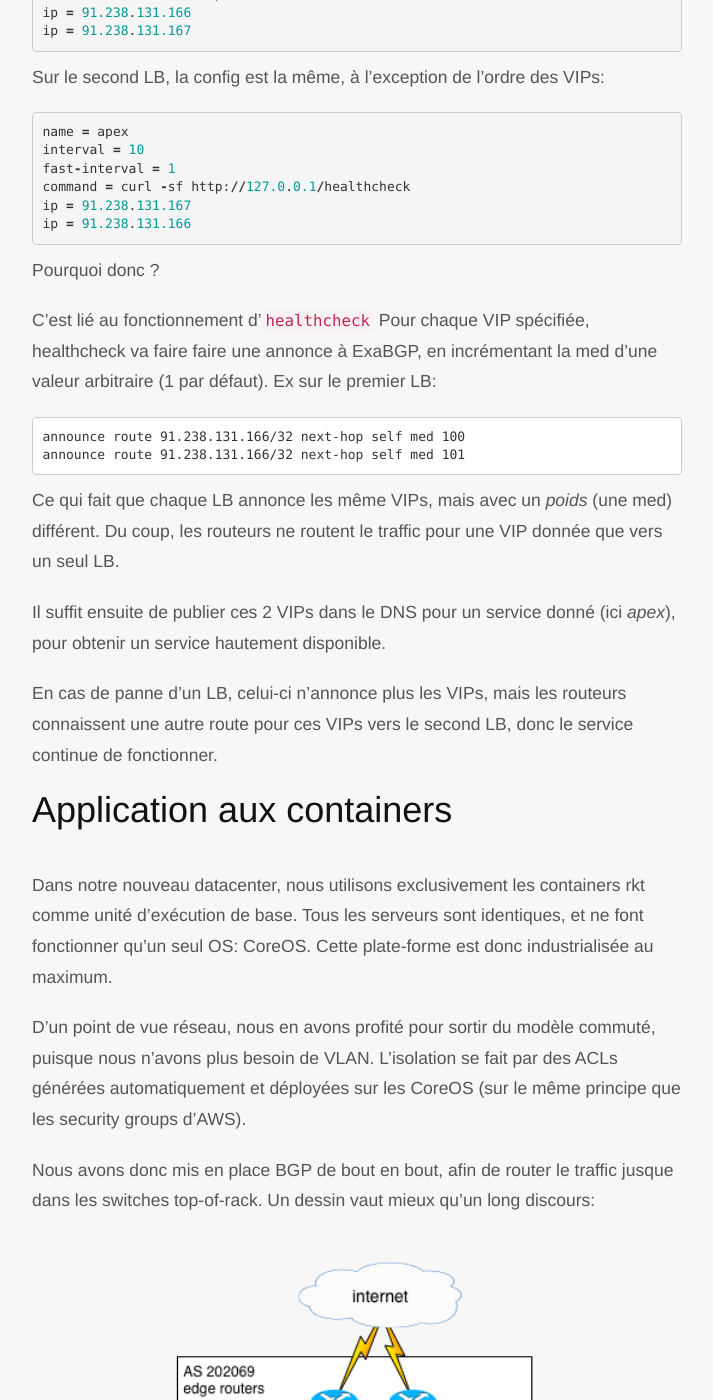
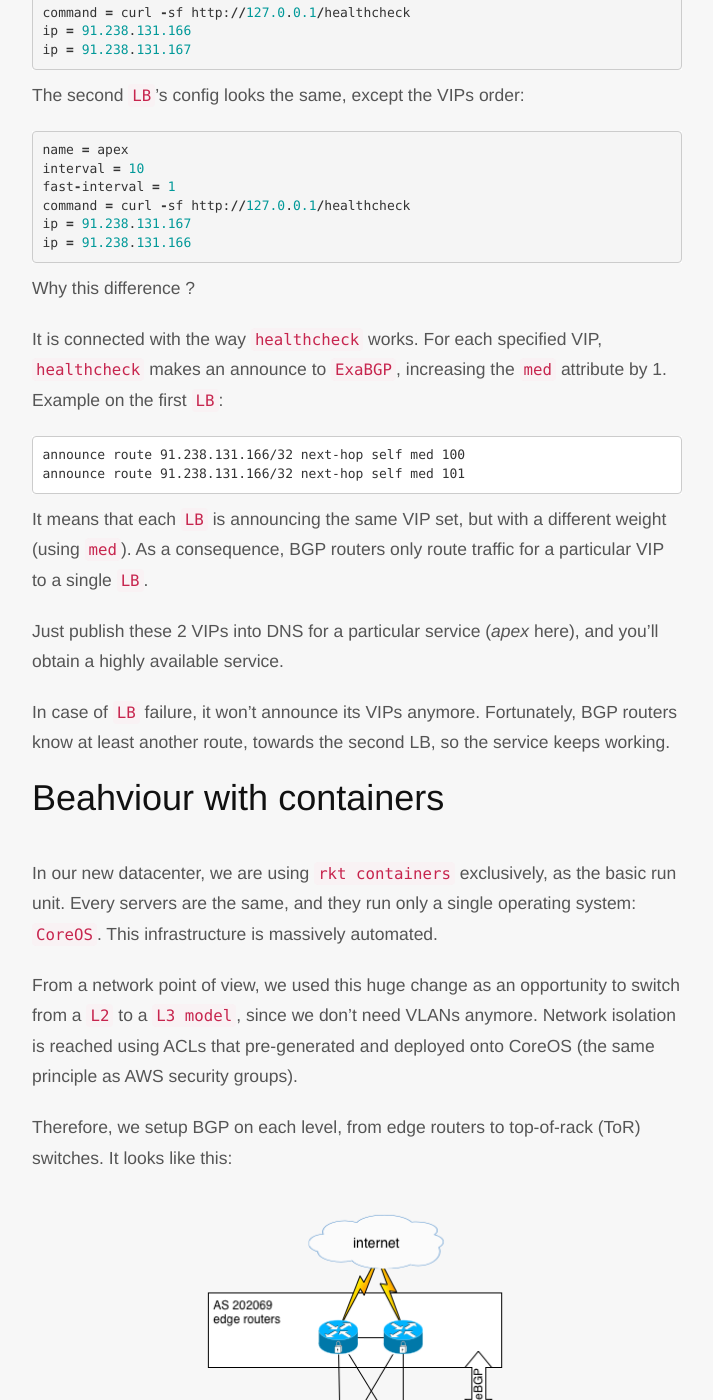
Before and after one commit to blablacar/blablatech, a Jekyll site: the page built from _posts/2016-01-06-bgp-routing-to-containers.md, in a window 1280 px wide and 1400 px high, scrolled down 1999 px. Shown: the whole window, without its empty margins (283-996 px from the left). Built offline with Jekyll 4.4.1, drawn with Linux system fonts in a browser that asks for light colours; nearby versions of some CDN libraries; Markdown is read by kramdown in place of the engine named in the settings; some of the changed text lies outside the part shown.

Commit message:
english translation

```diff
--- a/_posts/2016-01-06-bgp-routing-to-containers.md
+++ b/_posts/2016-01-06-bgp-routing-to-containers.md
@@ -3,23 +3,23 @@ layout:         post
 title:          BGP routing to containers in BlaBlaCar
 tags:           [network, BGP, containers, architecture]
 authors:        [remi-paulmier]
-description:    Impact de l'organisation en containers sur le routage du traffic public avec BGP
+description:    Impact of rkt/containers on public traffic routing with BGP
 ---
 
-# Contexte
+# Context
 
-Jusqu'à présent, le routage du traffic public jusqu'aux serveurs frontaux était assuré via des serveurs particuliers, appelés load-balancers dans notre infrastructure. Ces serveurs sont constitués autour de `nginx` pour l'off-loading SSL, `varnish` pour le reverse-proxying, et `ExaBGP` pour la communication avec nos routeurs BGP.
+Until now, routing of public traffic to our front servers was done via some particular servers, called `load-balancers`(LB) in our infrastructure. These servers are built with `nginx` for SSL-offloading, `varnish` for the reverse-proxy part, and `ExaBGP` for the communication with our BGP routers.
 
-L'arrivée des `containers` avec `rkt` dans notre infrastructure nous a poussé à revoir dans le détail l'organisation de ces composants. C'est l'objet de cet article.
+Our infrastructure's move to `containers`with `rkt` has lead us to re-consider the cooperation of these components.
 
-# Infra existante
+# Existing infrastructure
 
-Pour l'architecture existante, je m'étais inspiré de l'excellent article de Vincent Bernat: [High availability with ExaBGP](<http://vincent.bernat.im/en/blog/2013-exabgp-highavailability.html>)
+For the current design, I was inspired by the Vincent Bernat's excellent post: [High availability with ExaBGP](<http://vincent.bernat.im/en/blog/2013-exabgp-highavailability.html>)
 
-Appliqué à notre infra, ca donnait cela:
-<img src="/images/2016-01-06-bgp-routing-to-containers/old-infra1.png" class="block" style="width: 337px;" />
+When applied to our own infra, it looked like this:
+<img src="/images/2016-01-06-bgp-routing-to-containers/old-infra1.png" class="block" style="width: 352px;" />
 
-Chacun des load-balancers fait tourner [`ExaBGP`](<https://github.com/Exa-Networks/exabgp>), qui communique avec les routeurs BGP. Exemple avec l'un d'entre eux:
+Each of the `load-balancers` is running [ExaBGP](<https://github.com/Exa-Networks/exabgp>), which is talking with BGP routers. Config example of one of them:
 
 {% highlight python %}
 group neighbors {
@@ -38,8 +38,7 @@ group neighbors {
 }
 {% endhighlight%}
 
-
-On utilise le plugin `healthcheck`, qui va, sur chaque LB, réaliser un test de dispo de la resource, puis si le test est concluant, annoncer des VIPs:
+With `ExaBGP`, we also use its `healthcheck` plugin, which is continuously testing the resource and, if available, annoucning some `VIPs`:
 
 {% highlight python %}
 process healthcheck-apex {
@@ -47,7 +46,7 @@ process healthcheck-apex {
 }
 {% endhighlight%}
 
-Regardons le détail de healthcheck-apex.conf:
+Let's check `healthcheck-apex.conf` in detail:
 
 {% highlight python %}
 name = apex
@@ -58,7 +57,7 @@ ip = 91.238.131.166
 ip = 91.238.131.167
 {% endhighlight %}
 
-Sur le second LB, la config est la même, à l'exception de l'ordre des VIPs:
+The second `LB`'s config looks the same, except the VIPs order:
 
 {% highlight python %}
 name = apex
@@ -69,32 +68,32 @@ ip = 91.238.131.167
 ip = 91.238.131.166
 {% endhighlight %}
 
-Pourquoi donc ?
+Why this difference ?
 
-C'est lié au fonctionnement d'`healthcheck` Pour chaque VIP spécifiée, healthcheck va faire faire une annonce à ExaBGP, en incrémentant la med d'une valeur arbitraire (1 par défaut). Ex sur le premier LB:
+It is connected with the way `healthcheck` works. For each specified VIP, `healthcheck` makes an announce to `ExaBGP`, increasing the `med` attribute by 1. Example on the first `LB`:
 
     announce route 91.238.131.166/32 next-hop self med 100
     announce route 91.238.131.166/32 next-hop self med 101
 
-Ce qui fait que chaque LB annonce les même VIPs, mais avec un *poids* (une med) différent. Du coup, les routeurs ne routent le traffic pour une VIP donnée que vers un seul LB.
+It means that each `LB` is announcing the same VIP set, but with a different weight (using `med`). As a consequence, BGP routers only route traffic for a particular VIP to a single `LB`.
 
-Il suffit ensuite de publier ces 2 VIPs dans le DNS pour un service donné (ici *apex*), pour obtenir un service hautement disponible.
+Just publish these 2 VIPs into DNS for a particular service (*apex* here), and you'll obtain a highly available service.
 
-En cas de panne d'un LB, celui-ci n'annonce plus les VIPs, mais les routeurs connaissent une autre route pour ces VIPs vers le second LB, donc le service continue de fonctionner.
+In case of `LB` failure, it won't announce its VIPs anymore. Fortunately, BGP routers know at least another route, towards the second LB, so the service keeps working.
 
-# Application aux containers
+# Beahviour with containers
 
-Dans notre nouveau datacenter, nous utilisons exclusivement les containers rkt comme unité d'exécution de base. Tous les serveurs sont identiques, et ne font fonctionner qu'un seul OS: CoreOS.  Cette plate-forme est donc industrialisée au maximum.
+In our new datacenter, we are using `rkt containers` exclusively, as the basic run unit. Every servers are the same, and they run only a single operating system: `CoreOS`. This infrastructure is massively automated.
 
-D'un point de vue réseau, nous en avons profité pour sortir du modèle commuté, puisque nous n'avons plus besoin de VLAN. L'isolation se fait par des ACLs générées automatiquement et déployées sur les CoreOS (sur le même principe que les security groups d'AWS).
+From a network point of view, we used this huge change as an opportunity to switch from a `L2` to a `L3 model`, since we don't need VLANs anymore. Network isolation is reached using ACLs that pre-generated and deployed onto CoreOS (the same principle as AWS security groups).
 
-Nous avons donc mis en place BGP de bout en bout, afin de router le traffic jusque dans les switches top-of-rack. Un dessin vaut mieux qu'un long discours:
+Therefore, we setup BGP on each level, from edge routers to top-of-rack (ToR) switches. It looks like this:
 
-<img src="/images/2016-01-06-bgp-routing-to-containers/new-infra1.png" class="block" style="width: 418px;" />
+<img src="/images/2016-01-06-bgp-routing-to-containers/new-infra1.png" class="block" style="width: 346px;" />
 
-Puis dans chaque rack, nous avons un CoreOS qui est éligible à porter un container de load-balancing. Ce container est responsable de faire tourner ExaBGP, et d'annoncer les VIPs qui vont être prises en charge par ce LB.
+Then, in each rack, a single `CoreOS` server is dedicated to load-balancing. It runs a set of containers (called a `pod`), and this pod is in charge of running ExaBGP, and announce the VIPs handled by this LB.
 
-On retrouve alors la config Exabgp suivante. Ex dans le rack 1:
+`ExaBGP` config sample on rack #1:
 
 {% highlight python %}
 group neighbors {
@@ -113,66 +112,85 @@ group neighbors {
 }
 {% endhighlight%}
 
-## Problème rencontré
+## Problem encountered
 
-Lors des premiers tests, nous nous sommes assez vite rendus compte d'un problème: pour un service donné, qq soit le nb de LB démarrés, un seul recevait tout le traffic.
+When running our first tests, we encountered a problem pretty fast: for a particular service, whatever the number of LB instances was, only one LB was receiving all of the traffic.
 
-Après investigation, il est ressorti le constat suivant: chaque load-balancer annoncait bien les même VIPs avec une med différente, et cette med était prise en compte par le switch ToR correspondant.
+After troubleshooting, it appears that the behaviour was as expected. Each LB was announcing the same VIPs, with a different `med`, and this `med` was taken into account by the correspondig ToR.
 
-Mais, la VIP étant réannoncée par le ToR à l'étage supérieur (aggregation), la med disparaissait (prévu dans eBGP quand on change d'AS: la [med est un attribut non-transitif](<http://www.cisco.com/c/en/us/support/docs/ip/border-gateway-protocol-bgp/13759-37.html>) ).
+However, the VIP, when re-announced by the ToR to the upper level (aggregation switches), was loosing its `med` attribute. This behaviour is by design in BGP when ASN changes: [med is a non-transitive attribute](<http://www.cisco.com/c/en/us/support/docs/ip/border-gateway-protocol-bgp/13759-37.html>)
 
-Ce qui fait que les switches d'aggreg, et à fortiori les routeurs edge avaient plusieurs routes à disposition, avec un des as-path différents (donc pas éligibles au `bgp-multipath`). La conclusion était de choisir la route la plus ancienne, et c'est cohérent avec le comportement observé: un seul LB (le premier démarré en fait) recoit tout le traffic.
+Edge routers were knowing different routes, but with different as-paths (non-eligble to `bgp-multipath`, thus). So they chose the older route, which is online with the behaviour seen: only a single LB (the first started) receives all of the traffic.
 
-## Solutions envisagées
+## Workarounds
 
-Plusieurs workaround ont été imaginés pour contourner ce problème:
+We though about several workarounds:
+
 * bgp multihop
-* serveur de route
-* utilisation des communautés
+* route server
+* BGP community values
 * ExaZK
 
-### bgp multihop
+### BGP multihop
 
-La première idée que nous avons eue était de connecter les LB non pas aux ToR, mais aux switches d'aggreg. Il fallait pour cela utiliser le mode multihop d'eBGP:
+First idea we had: connect the LBs directly to aggregation switches, and not to ToR. We had to use multihop mode of BGP:
 
-   router bgp 65002
-     neighbor a.b.c.d remote-as 64xxx
-       ebgp-multihop 2
+    router bgp 65002
+      neighbor a.b.c.d remote-as 64xxx
+        ebgp-multihop 2
 
-Le problème rencontré avec cette solution: le next-hop pour les routes recues n'était pas connu dans l'IGP du routeur d'aggreg, la route était donc pas éligible à son insertion en RIB.
+Unfortunately, using this solution, next-hop attribute for the received routes was unknown in the IGP of the aggregation layer. Thus, the route was not inserted into RIB.
 
-### serveur de route
+### Route server
 
-L'idée suivante était de faire appel à un serveur de route. Au lieu de parler en BGP aux ToR, les LBs auraient alors parlé aux switches d'aggreg en mode route-server. Mais, nos switches d'aggregation sont des Cisco nexus 3064 et l'implémentation de BGP sur ce modèle n'inclue pas la directive `route-server-client`
+Next idea was to use a route server. Instead talking to ToR, the LBs would have to talk to aggregation layer in route-server mode. Here again, we were luckless: our aggregation switches are Cisco Nexus 3064, and their implementation of BGP does not include support for the `route-server-client` directive.
 
 ### BGP community
 
-Une autre piste: au lieu d'utiliser un attribut non transitif comme la med, nous avons envisagé d'utiliser les communautés BGP. Nous avons abandonné cette piste pour 2 raisons:
-* complexité des route-map sur les switches d'aggreg pour prendre en compte ces communautés
-* besoin de modifier le code source d'ExaBGP / healthcheck pour supporter les communautés à la place de la med.
+Another idea: rather than using a non-transitive attribute like `med` is, what about using a transitive one: community. Despite this idea was pretty sexy, we forgave it because:
+
+* high complexity of `route-maps` that we would have to implement on the aggregation layer, to handle this community values properly.
+* need to modify the source-code of `healthcheck`, in order to use `community` rather than `med`
 
 ### ExaZK
 
-Quitte à modifier le code source d'healthcheck, nous avons trouvé plus rentable de faire notre propre plugin, et de le connecter directement à notre annuaire de service.
+Since the best idea we had implied to modify `healthcheck`'s source code, we though it would be worth writing our own plugin, and to connect it directly to our service directory.
 
-En effet, dans notre infra orientée containers, l'orchestration des différents containers (instanciation, determination du nb, placement, ...) s'appuie de manière importante sur ZooKeeper.
+Indeed, in our container oriented infrastructure, orchestration of the containers (instancing, quantity, deployment ...) is highly relying on `ZooKeeper`.
 
-Il devenait évident pour nous que ExaBGP devait parler directement avec ZK pour savoir quoi annoncer aux routeurs BGP. Nous avons développé ce plugin: [ExaZK](<https://github.com/shtouff/exazk>)
+It appeared to us that `ExaBGP` should speak directly with `ZooKeeper` to determine what to announce to BGP routers. Accordingly, we chose to code this plugin: [ExaZK](<https://github.com/shtouff/exazk>)
 
-<img src="/images/2016-01-06-bgp-routing-to-containers/new-infra2.png" class="block" style="width: 531px;" />
+<img src="/images/2016-01-06-bgp-routing-to-containers/new-infra2.png" class="block" style="width: 507px;" />
 
-Le principe est le suivant:
-* pour un service donné, disons `apex`, on fait tourner 3 pods 'load-balancer', sur 3 coreos différents, dans 3 racks différents (contraintes de placement d'un container)
-* dans chacun de ces pods, le container `exabgp` fait tourner exazk
-* chaque instance d'exazk annonce une seule VIP, pour laquelle cette instance fait authorite (param auth_ip)
-* chaque instance écrit dans ZK le fait qu'elle est vivante, sous la forme d'un node ephemeral
-* si une instance d'exazk meurt, son node ephemeral disparait, et les autres instances d'exazk s'en apercoivent.
-* les instances restantes annoncent alors la VIP du node disparu, jusqu'à ce qu'il réapparaisse.
+Principle is:
 
-Un mode special, appelé maintenance, permet à un opérateur de mettre un service complet en maintenance: tous les LBs pour ce service arrêtent d'annoncer leurs VIPs. Le service est alors inaccessible.
+* regarding a particular service, say *apex*, we run 3 LB pods, on 3 different CoreOS servers, located in 3 different racks
+* each of these pods is running `ExaBGP` with `ExaZK`
+* each ExaZK instance announces only one VIP, for whose this instance is authoritative (`auth_ip` parameter)
+* each ExaZK instance writes down to ZK its health state, using an ephemeral node
 
-Enfin, un local check, sur le même principe qu'`healthcheck` permet à chaque instance d'`exazk` de déterminer localement s'il est apte à annoncer sa VIP.
 
-ExaZK est encore en cours de test, si le principe vous intéresse et que vous souhaitez le modifier pour vos besoins, n'hésitez pas à forker le projet sur [github](<https://github.com/shtouff/exazk>) !
+{% highlight python %}
+group neighbors {
+  neighbor 172.28.128.11 {
+    router-id 172.28.128.1;
+    local-address 172.28.128.1;
+    local-as 65001;
+    peer-as 65011;
+  }
+  process exazk-apex {
+    run /exazk/exazk.py -sF daemon -c /exazk/check_local_nginx.sh -n apex -A 10.20.255.1 -N 10.20.255.2 -N 10.20.255.3 -zH localhost -zPS /exabgp/service/apex -zPM /exabgp/maintenance/apex;
+  }
+}
+{% endhighlight %}
 
-Cheers
+* when an instance dies, its ephemeral node in ZK goes with it. The other instances catch this event
+* the other instances then announce the VIP of the faulty instance, until it comes back online.
+
+A special mode, called `maintenance`, can be used to completely put a service offline: should an operator make this special node exists in ZK, the LBs would withdraw all the VIPs.
+
+Last, a local check (same principle as used in `healthcheck`) allows every instance of `ExaZK` to check itself.
+
+`ExaZK`is still under testing. If it's of some interest to you, and you want to modify it to your needs, feel free to fork it on [github](<https://github.com/shtouff/exazk>) !
+
+Cheers !
```
